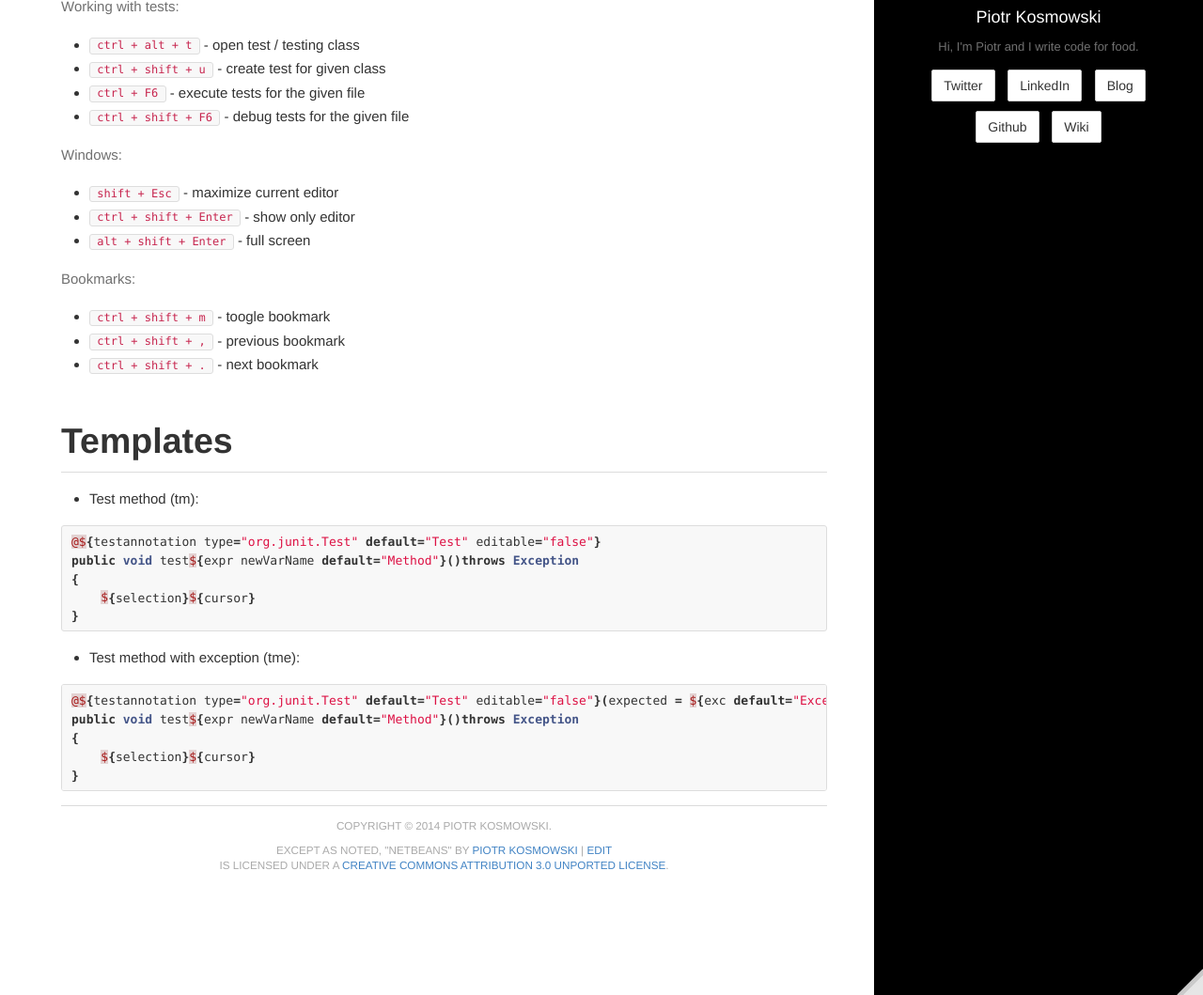
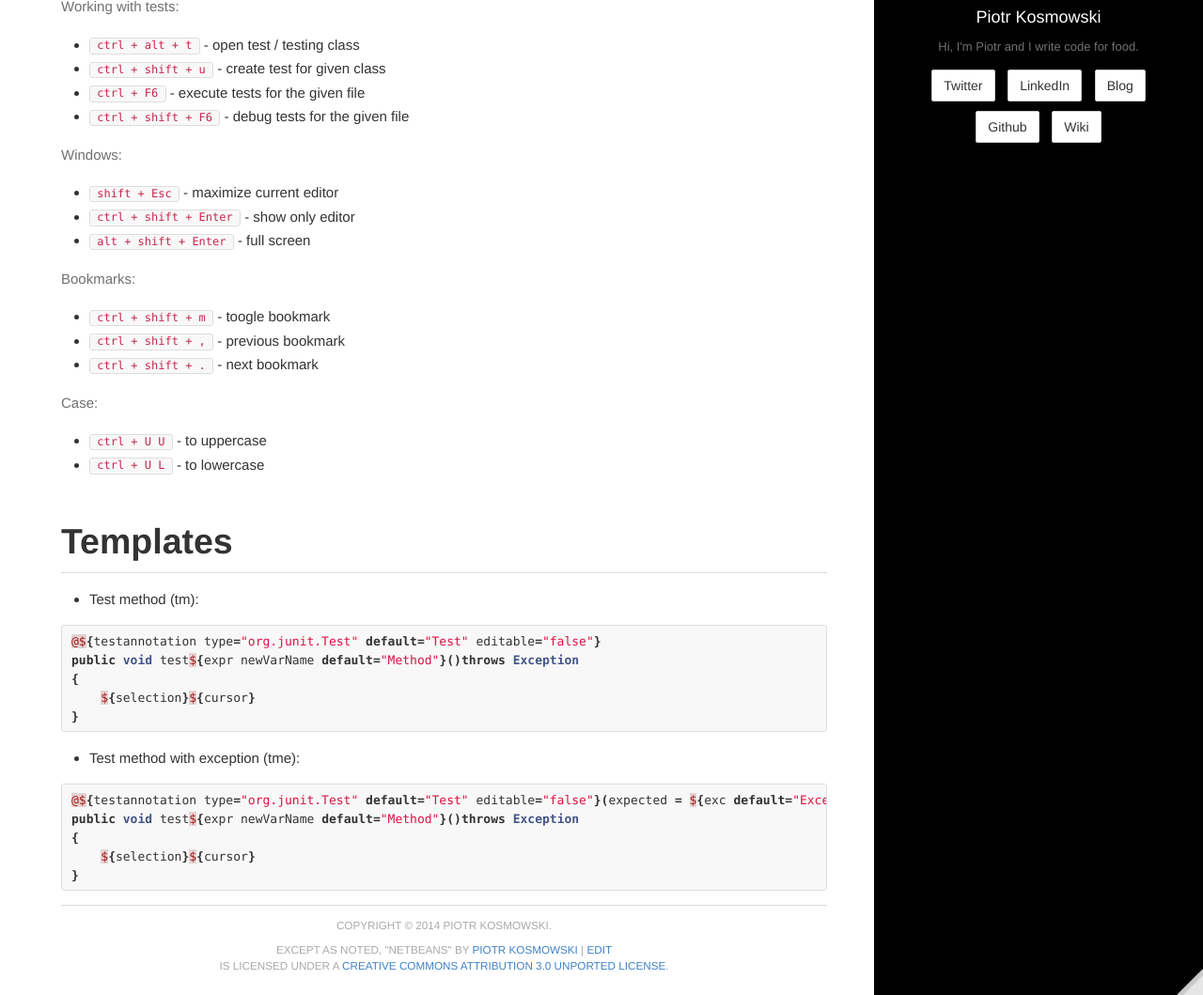
Before and after one commit to kospiotr/kospiotr.github.io, a Jekyll site: the page built from wiki/netbeans.md, in a window 1280 px wide and 1338 px high, cut to the strip 279-1338 px from the top of the window. Shown: the whole strip at 94% size. Built offline with Jekyll 4.4.1, drawn with Linux system fonts in a browser that asks for light colours; Markdown is read by kramdown in place of the engine named in the settings.

Commit message:
Update netbeans.md

```diff
--- a/wiki/netbeans.md
+++ b/wiki/netbeans.md
@@ -32,6 +32,10 @@ Bookmarks:
 * `ctrl + shift + ,` - previous bookmark
 * `ctrl + shift + .` - next bookmark
 
+Case:
+* `ctrl + U U` - to uppercase
+* `ctrl + U L` - to lowercase
+
 # Templates
 * Test method (tm):
 
```
